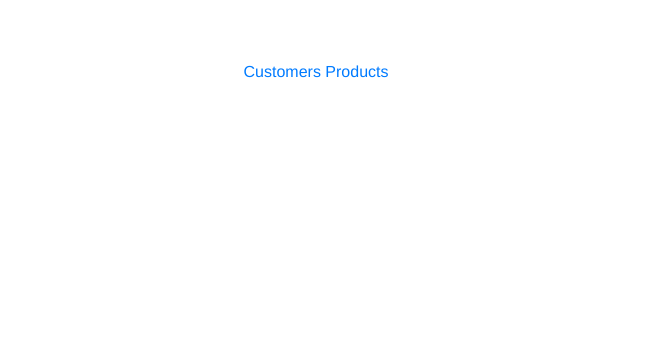
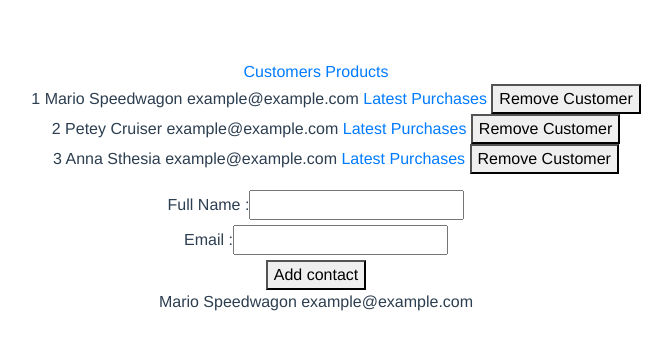
Before and after one commit to goran-jovicic/store-app, a Vue app: page /customers/1 in a window 1280 px wide. Shown: the top 350 px of the page, without its empty margins (324-996 px from the left). Built offline with nearby package versions, Linux system fonts and the light colour scheme.

Commit message:
zadatak 4

```diff
--- a/src/components/AppCustomers.vue
+++ b/src/components/AppCustomers.vue
@@ -3,6 +3,7 @@
     <ul>
       <li v-for="(customer,index) in customers" :key="index">
         {{ `${customer.id} ${customer.fullName} ${customer.email}` }}
+      <router-link :to="latestPurchases(customer)">Latest Purchases </router-link>
       <button @click="handleRemove(customer)">Remove Customer</button>
       </li>
     </ul>
@@ -19,6 +20,7 @@
         <button type="submit">Add contact</button>
       </div>
     </form>
+    <router-view />
   </div>
 </template>
 
@@ -38,7 +40,7 @@ export default {
       customerService.remove(customer)
     },
 
-    handleAdd (newCustomer){
+    handleAdd (newCustomer) {
       customerService.add(newCustomer)
       this.newCustomer = this.getDefault()
     },
@@ -50,6 +52,10 @@ export default {
         email : '',
         products: []
       }
+    },
+
+    latestPurchases (customer) {
+      return `/customers/${customer.id}`
     }
   }
 }
--- a/src/components/AppProducts.vue
+++ b/src/components/AppProducts.vue
@@ -1,9 +1,10 @@
 <template>
-    <div>
-    </div>
+
 </template>
 
 <script>
+
+
 export default {
 
 }
--- /dev/null
+++ b/src/components/LatestPurchases.vue
@@ -0,0 +1,33 @@
+<template>
+	<div>
+		<p>{{ `${customer.fullName} ${customer.email}` }}</p>
+		<ul>
+			<li v-for="(listItems,index) in customer.products" :key="index">
+				{{ listItems }}
+			</li>
+		</ul>
+	</div>
+</template>
+
+<script>
+import { customerService } from "@/services/CustomerService"
+
+export default {
+	data () {
+		return {
+			customer: customerService.find(this.$route.params.id)
+		}
+	},
+	watch: {
+    '$route'(){
+			if(this.$route.params.id){
+				this.customer = customerService.find(this.$route.params.id)
+			}
+    }
+ 	}
+}
+</script>
+
+<style>
+
+</style>
```
Also changed, not shown: src/main.js (+15 -2 lines).
